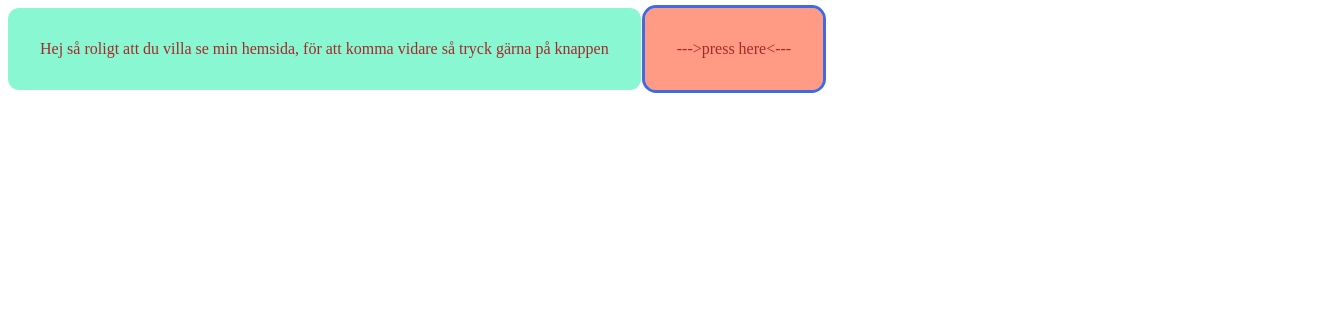
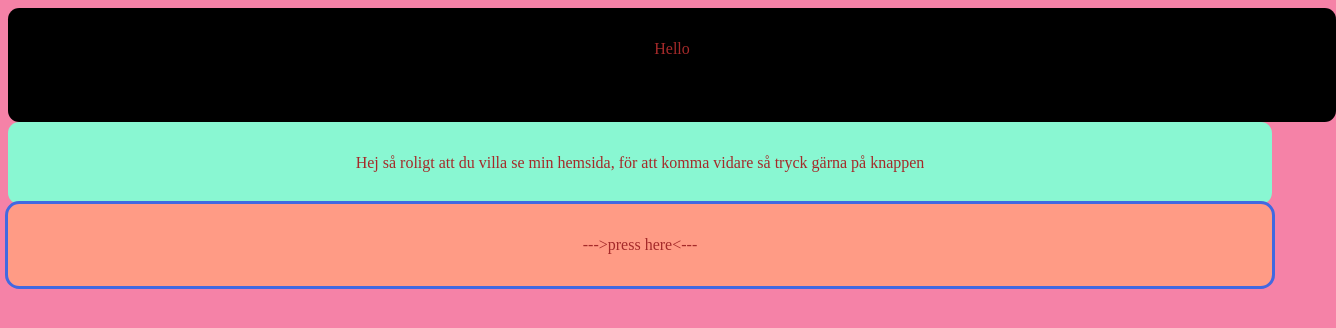
Before and after one commit to Vikkan69/Vikkan69.github.io, a plain HTML site: page index.html in a window 1280 px wide. Shown: the whole page, 1336 px wide, since content can reach past the window. Drawn offline with Linux system fonts and the light colour scheme.

Commit message:
added stuff

```diff
--- a/index.css
+++ b/index.css
@@ -1,3 +1,16 @@
+body {
+  background-color: #f582a7;
+  display: flex;
+  flex-direction: column;
+}
+
+#menu {
+  width: 100%;
+  background-color: black;
+  height: fit-content;
+  min-height: 50px;
+}
+
 #fyrkant {
   background-color: blue;
   display: inline-block;
--- a/index.html
+++ b/index.html
@@ -9,6 +9,9 @@
   </head>
   <body>
     <script src="script.js" defer></script>
+
+    <div id="menu">Hello</div>
+
     <div>
       Hej så roligt att du villa se min hemsida, för att komma vidare så tryck
       gärna på knappen
```
Lines whose indentation alone changed are shown as unchanged.
